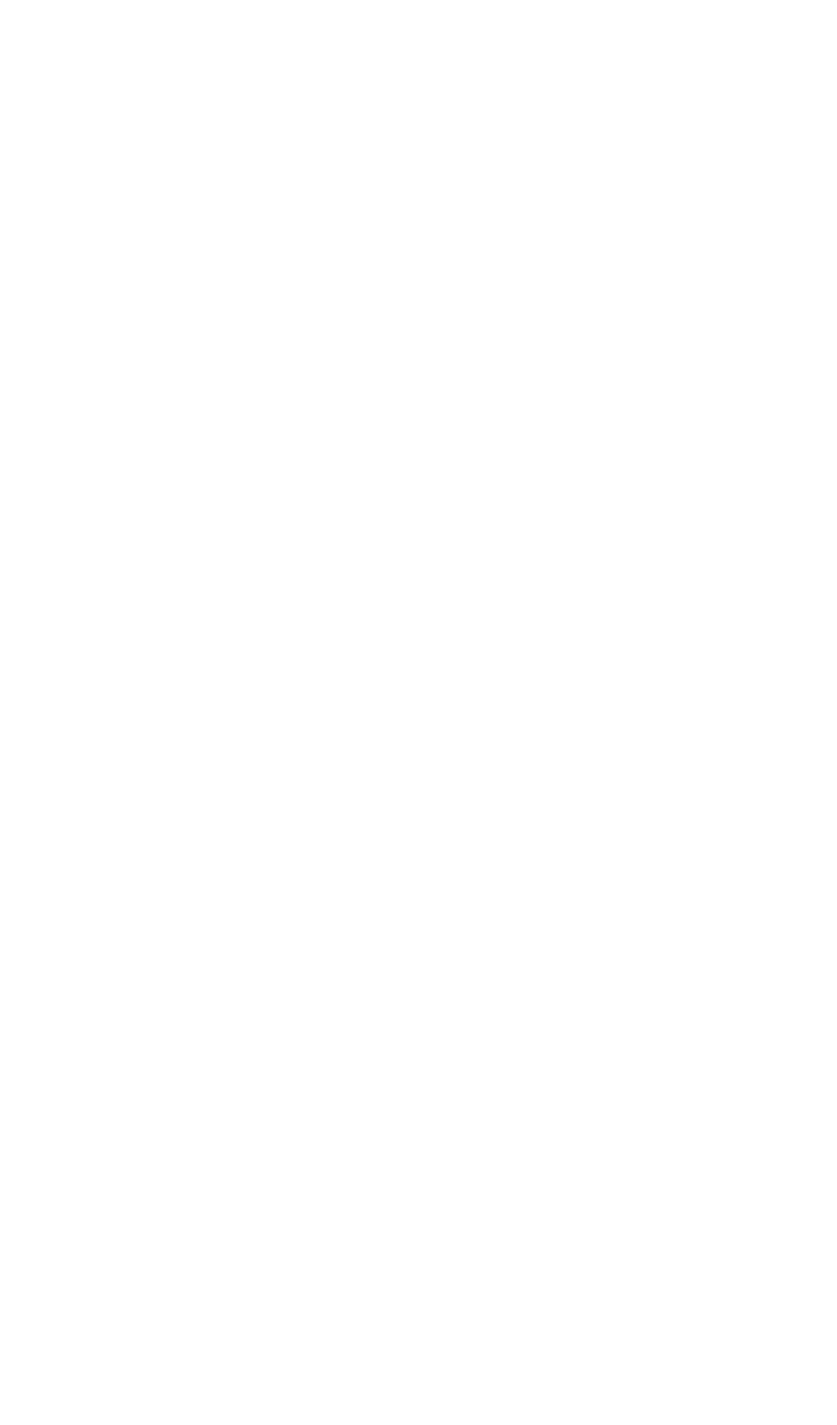
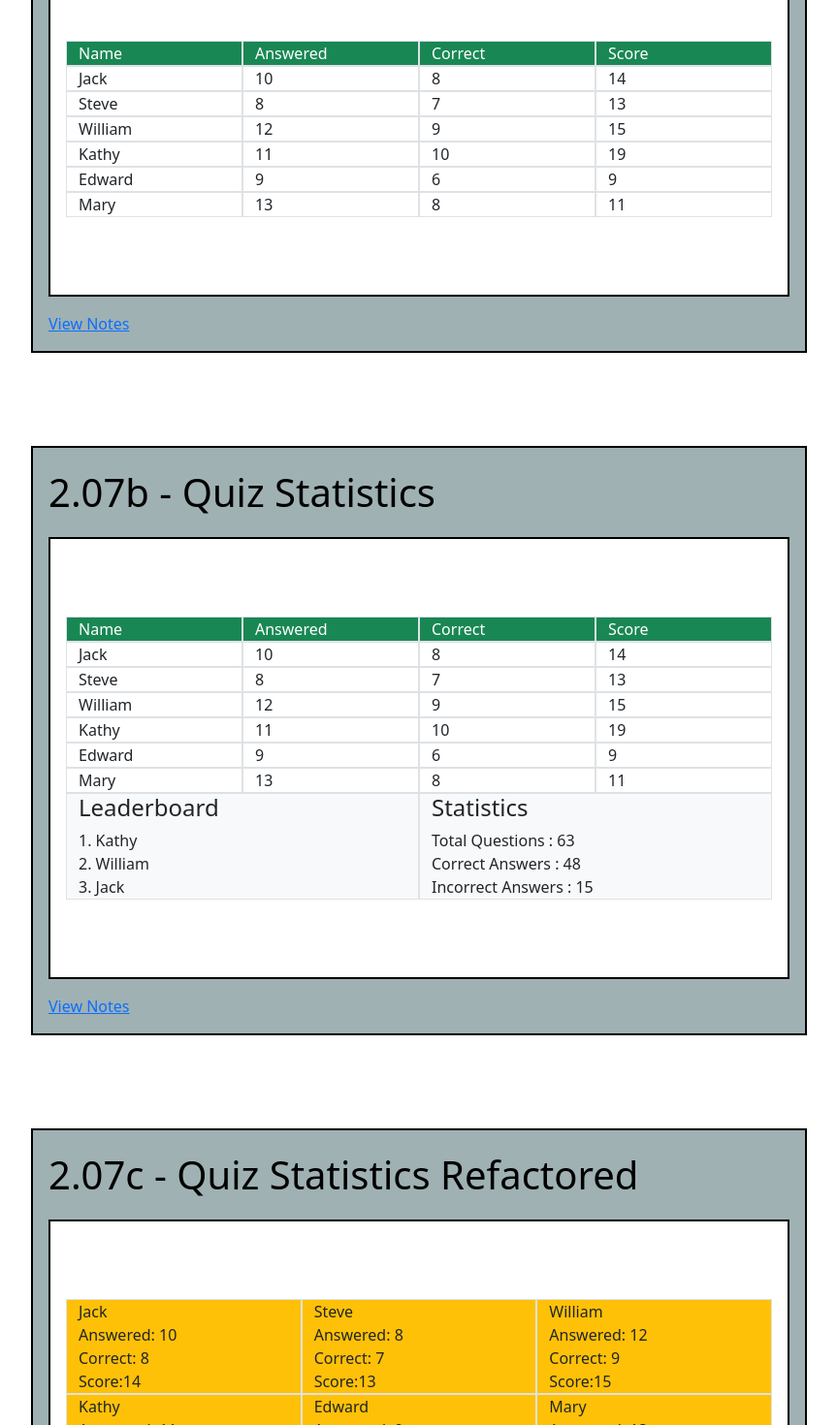
Before and after one commit to andentx/notes-complete-react-js-by-edufect-institute, a React (Create React App) app: page / in a window 1280 px wide. Shown: the part 4780-6250 px from the top of the page at 97% size, without its empty margins (208-1071 px from the left). Before the commit the page ends 4566 px from the top, so only its background shows below. Built offline with nearby package versions, Linux system fonts and the light colour scheme.

Commit message:
Add example 207

```diff
--- a/src/components/ExampleList.jsx
+++ b/src/components/ExampleList.jsx
@@ -8,6 +8,9 @@ import Example205 from "./Lesson02/Example205";
 import Example206a from "./Lesson02/Example206a";
 import Example206b from "./Lesson02/Example206b";
 import Example206c from "./Lesson02/Example206c";
+import Example207a from "./Lesson02/Example207a";
+import Example207b from "./Lesson02/Example207b";
+import Example207c from "./Lesson02/Example207c";
 
 import ExampleContainer from "./ExampleContainer";
 
@@ -95,6 +98,36 @@ export default function ExampleList() {
             >
                 <Example206c />
             </ExampleContainer>
+
+            <ExampleContainer
+                exampleID={"207a"}
+                exampleTitle={"2.07a - Quiz Points"}
+                exampleLink={
+                    "https://github.com/andentx/notes-complete-react-js-by-edufect-institute/blob/main/Lesson02.md#example207a"
+                }
+            >
+                <Example207a />
+            </ExampleContainer>
+
+            <ExampleContainer
+                exampleID={"207b"}
+                exampleTitle={"2.07b - Quiz Statistics"}
+                exampleLink={
+                    "https://github.com/andentx/notes-complete-react-js-by-edufect-institute/blob/main/Lesson02.md#example207b"
+                }
+            >
+                <Example207b />
+            </ExampleContainer>
+
+            <ExampleContainer
+                exampleID={"207c"}
+                exampleTitle={"2.07c - Quiz Statistics Refactored"}
+                exampleLink={
+                    "https://github.com/andentx/notes-complete-react-js-by-edufect-institute/blob/main/Lesson02.md#example207c"
+                }
+            >
+                <Example207c />
+            </ExampleContainer>
         </div>
     );
 }
--- /dev/null
+++ b/src/components/Lesson02/Example207a.jsx
@@ -0,0 +1,45 @@
+import React, { Component } from "react";
+
+class Example207a extends Component {
+    state = {
+        players: [
+            { name: "Jack", answered: 10, correct: 8 },
+            { name: "Steve", answered: 8, correct: 7 },
+            { name: "William", answered: 12, correct: 9 },
+            { name: "Kathy", answered: 11, correct: 10 },
+            { name: "Edward", answered: 9, correct: 6 },
+            { name: "Mary", answered: 13, correct: 8 },
+        ],
+        correctPoints: 2,
+        incorrectPoints: -1,
+    };
+
+    render() {
+        const { players, correctPoints, incorrectPoints } = this.state;
+        return (
+            <div className='container'>
+                <div className='row bg-success text-white'>
+                    <div className='col-3 border'>Name</div>
+                    <div className='col-3 border'>Answered</div>
+                    <div className='col-3 border'>Correct</div>
+                    <div className='col-3 border'>Score</div>
+                </div>
+                {players.map((player) => {
+                    let { name, answered, correct } = player;
+                    return (
+                        <div className='row'>
+                            <div className='col-3 border'>{name}</div>
+                            <div className='col-3 border'>{answered}</div>
+                            <div className='col-3 border'>{correct}</div>
+                            <div className='col-3 border'>
+                                {correct * correctPoints + (answered - correct) * incorrectPoints}
+                            </div>
+                        </div>
+                    );
+                })}
+            </div>
+        );
+    }
+}
+
+export default Example207a;
--- /dev/null
+++ b/src/components/Lesson02/Example207b.jsx
@@ -0,0 +1,90 @@
+import React, { Component } from "react";
+
+class Example207b extends Component {
+    state = {
+        players: [
+            { name: "Jack", answered: 10, correct: 8 },
+            { name: "Steve", answered: 8, correct: 7 },
+            { name: "William", answered: 12, correct: 9 },
+            { name: "Kathy", answered: 11, correct: 10 },
+            { name: "Edward", answered: 9, correct: 6 },
+            { name: "Mary", answered: 13, correct: 8 },
+        ],
+        correctPoints: 2,
+        incorrectPoints: -1,
+    };
+
+    sortPlayers = (player1, player2) => {
+        const { correctPoints, incorrectPoints } = this.state;
+        let p1 =
+            player1.correct * correctPoints +
+            (player1.answered - player1.correct) * incorrectPoints;
+        let p2 =
+            player2.correct * correctPoints +
+            (player2.answered - player2.correct) * incorrectPoints;
+        return p2 - p1;
+    };
+
+    totalQuestions = () => {
+        const { players } = this.state;
+        return players.reduce((total, current) => total + current.answered, 0);
+    };
+
+    totalCorrect = () => {
+        const { players } = this.state;
+        return players.reduce((total, current) => total + current.correct, 0);
+    };
+
+    render() {
+        const { players, correctPoints, incorrectPoints } = this.state;
+        const playersCopy = [...players];
+        const sortedPlayers = playersCopy.sort(this.sortPlayers);
+        let totalQuestionsAsked = this.totalQuestions();
+        let totalCorrectAnswers = this.totalCorrect();
+        return (
+            <div className='container'>
+                <div className='row bg-success text-white'>
+                    <div className='col-3 border'>Name</div>
+                    <div className='col-3 border'>Answered</div>
+                    <div className='col-3 border'>Correct</div>
+                    <div className='col-3 border'>Score</div>
+                </div>
+                {players.map((player) => {
+                    let { name, answered, correct } = player;
+                    return (
+                        <div className='row'>
+                            <div className='col-3 border'>{name}</div>
+                            <div className='col-3 border'>{answered}</div>
+                            <div className='col-3 border'>{correct}</div>
+                            <div className='col-3 border'>
+                                {correct * correctPoints + (answered - correct) * incorrectPoints}
+                            </div>
+                        </div>
+                    );
+                })}
+                <div className='row bg-light'>
+                    <div className='col-6 border'>
+                        <h4>Leaderboard</h4>
+                        1. {sortedPlayers[0].name}
+                        <br />
+                        2. {sortedPlayers[1].name}
+                        <br />
+                        3. {sortedPlayers[2].name}
+                        <br />
+                    </div>
+                    <div className='col-6 border'>
+                        <h4>Statistics</h4>
+                        Total Questions : {totalQuestionsAsked}
+                        <br />
+                        Correct Answers : {totalCorrectAnswers}
+                        <br />
+                        Incorrect Answers : {totalQuestionsAsked - totalCorrectAnswers}
+                        <br />
+                    </div>
+                </div>
+            </div>
+        );
+    }
+}
+
+export default Example207b;
--- /dev/null
+++ b/src/components/Lesson02/Example207c.jsx
@@ -0,0 +1,79 @@
+import React, { Component } from "react";
+
+class Example207c extends Component {
+    state = {
+        players: [
+            { name: "Jack", answered: 10, correct: 8 },
+            { name: "Steve", answered: 8, correct: 7 },
+            { name: "William", answered: 12, correct: 9 },
+            { name: "Kathy", answered: 11, correct: 10 },
+            { name: "Edward", answered: 9, correct: 6 },
+            { name: "Mary", answered: 13, correct: 8 },
+        ],
+        correctPoints: 2,
+        incorrectPoints: -1,
+    };
+
+    sortPlayers = (player1, player2) => {
+        const { correctPoints, incorrectPoints } = this.state;
+        let p1 =
+            player1.correct * correctPoints +
+            (player1.answered - player1.correct) * incorrectPoints;
+        let p2 =
+            player2.correct * correctPoints +
+            (player2.answered - player2.correct) * incorrectPoints;
+        return p2 - p1;
+    };
+
+    totalQuestions = () => {
+        const { players } = this.state;
+        return players.reduce((total, current) => total + current.answered, 0);
+    };
+
+    totalCorrect = () => {
+        const { players } = this.state;
+        return players.reduce((total, current) => total + current.correct, 0);
+    };
+
+    render() {
+        const { players, correctPoints, incorrectPoints } = this.state;
+        const playersCopy = [...players];
+        const sortedPlayers = playersCopy.sort(this.sortPlayers);
+        let totalQuestionsAsked = this.totalQuestions();
+        let totalCorrectAnswers = this.totalCorrect();
+        return (
+            <div className='container'>
+                <div className='row'>
+                    {players.map((player) => {
+                        let { name, answered, correct } = player;
+                        return (
+                            <div className='col-4 border bg-warning'>
+                                {name} <br />
+                                Answered: {answered} <br />
+                                Correct: {correct} <br />
+                                Score:
+                                {correct * correctPoints + (answered - correct) * incorrectPoints}
+                            </div>
+                        );
+                    })}
+                </div>
+                <div className='row bg-light'>
+                    <div className='col-6 border'>
+                        <h4>Leaderboard</h4>
+                        1. {sortedPlayers[0].name} <br />
+                        2. {sortedPlayers[1].name} <br />
+                        3. {sortedPlayers[2].name} <br />
+                    </div>
+                    <div className='col-6 border'>
+                        <h4>Statistics</h4>
+                        Total Questions : {totalQuestionsAsked} <br />
+                        Correct Answers : {totalCorrectAnswers} <br />
+                        Incorrect Answers : {totalQuestionsAsked - totalCorrectAnswers} <br />
+                    </div>
+                </div>
+            </div>
+        );
+    }
+}
+
+export default Example207c;
```
Also changed, not shown: 1 other file (tests, documents, lock files or other folders).
